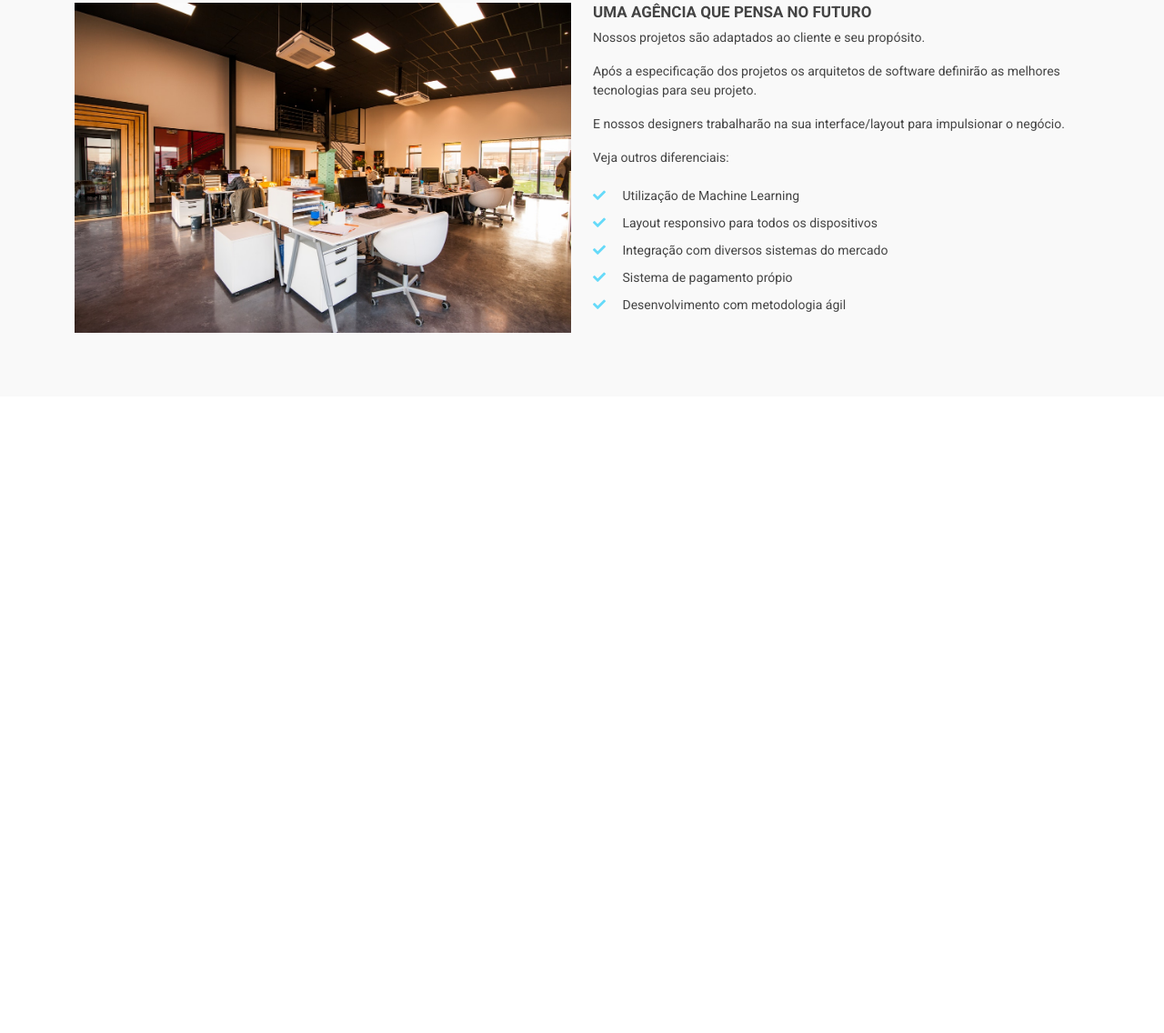
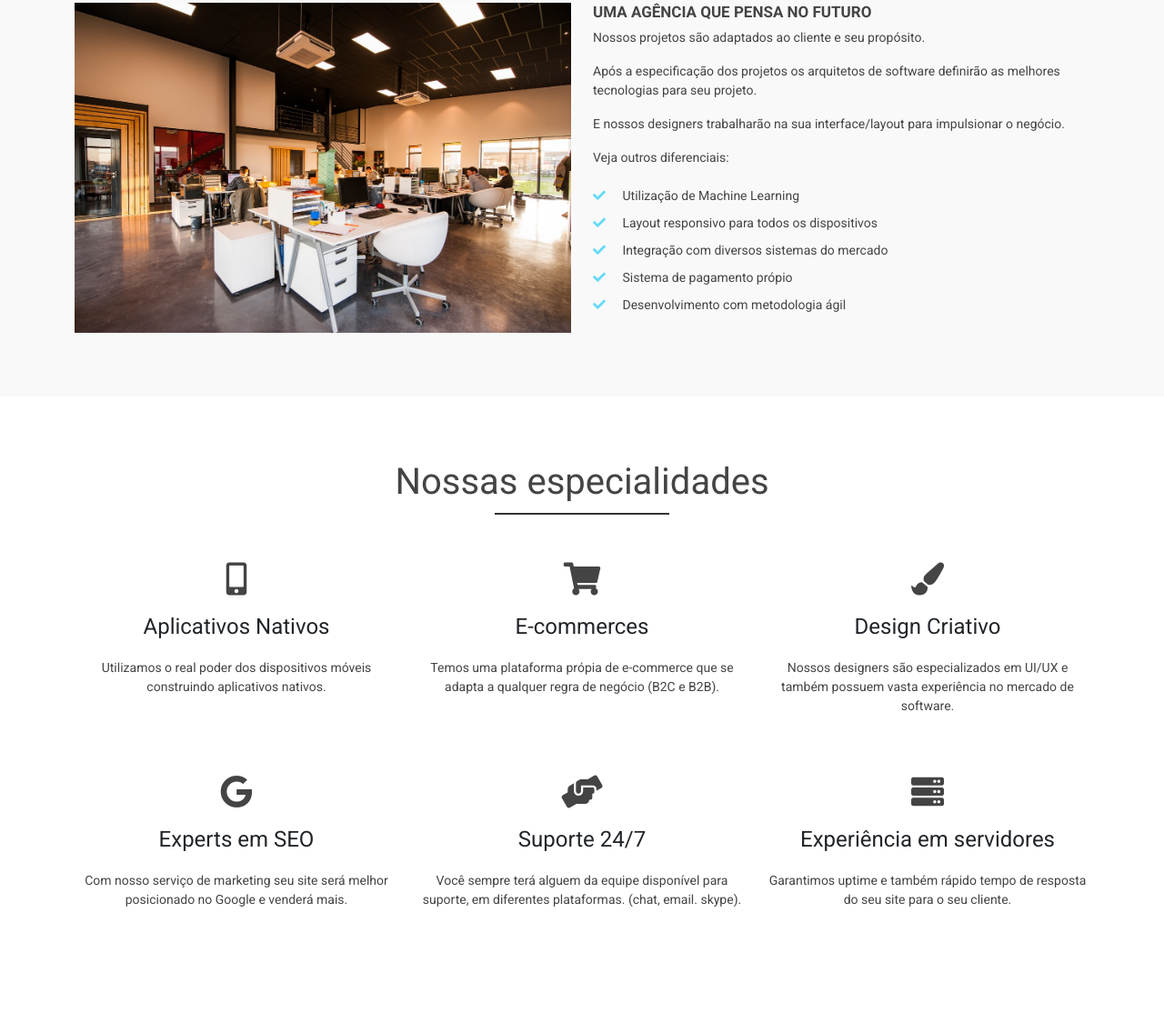
Before and after one commit to daviteixeira-btm/hDC-Agency, a plain HTML site: page index.html in a window 1280 px wide. Shown: the part 900-2036 px from the top of the page at 91% size. Before the commit the page ends 1336 px from the top, so only its background shows below. Drawn offline with nearby package versions, Linux system fonts and the light colour scheme.

Commit message:
Criando seção de especialidades

```diff
--- a/css/style.css
+++ b/css/style.css
@@ -147,3 +147,29 @@ header, .navbar {
     color: #65daf9;
     margin-right: 15px;
 }
+
+/* Serviços */
+
+.service-box {
+    text-align: center;
+    margin-bottom: 50px;
+}
+
+.service-box i, .service-box h4 {
+    transition: .5s;
+}
+
+.service-box i {
+    font-size: 36px;
+    margin-bottom: 20px;
+    color: #444;
+}
+
+.service-box h4 {
+    font-size: 24px;
+    margin-bottom: 20px;
+}
+
+.service-box:hover > i, .service-box:hover > h4 {
+    color: #65daf9;
+}
--- a/index.html
+++ b/index.html
@@ -80,6 +80,7 @@
                     <span class="visually-hidden">Next</span>
                 </button>
             </div>
+            <!-- Sobre a empresa -->
             <div id="about-area">
                 <div class="container">
                     <div class="row">
@@ -106,6 +107,46 @@
                     </div>
                 </div>
             </div>
+            <!-- Serviços da empresa -->
+            <div id="services-area">
+                <div class="container">
+                    <div class="row">
+                        <div class="col-12">
+                            <h3 class="main-title">Nossas especialidades</h3>
+                        </div>
+                        <div class="col-md-4 service-box">
+                            <i class="fas fa-mobile-alt"></i>
+                            <h4>Aplicativos Nativos</h4>
+                            <p>Utilizamos o real poder dos dispositivos móveis construindo aplicativos nativos.</p>
+                        </div>
+                        <div class="col-md-4 service-box">
+                            <i class="fas fa-shopping-cart"></i>
+                            <h4>E-commerces</h4>
+                            <p>Temos uma plataforma própia de e-commerce que se adapta a qualquer regra de negócio (B2C e B2B).</p>
+                        </div>
+                        <div class="col-md-4 service-box">
+                            <i class="fas fa-paint-brush"></i>
+                            <h4>Design Criativo</h4>
+                            <p>Nossos designers são especializados em UI/UX e também possuem vasta experiência no mercado de software.</p>
+                        </div>
+                        <div class="col-md-4 service-box">
+                            <i class="fab fa-google"></i>
+                            <h4>Experts em SEO</h4>
+                            <p>Com nosso serviço de marketing seu site será melhor posicionado no Google e venderá mais.</p>
+                        </div>
+                        <div class="col-md-4 service-box">
+                            <i class="fas fa-hands-helping"></i>
+                            <h4>Suporte 24/7</h4>
+                            <p>Você sempre terá alguem da equipe disponível para suporte, em diferentes plataformas. (chat, email. skype).</p>
+                        </div>
+                        <div class="col-md-4 service-box">
+                            <i class="fas fa-server"></i>
+                            <h4>Experiência em servidores</h4>
+                            <p>Garantimos uptime e também rápido tempo de resposta do seu site para o seu cliente.</p>
+                        </div>
+                    </div>
+                </div>
+            </div>
         </div>
     </main>
     <!--Scripts-->
```
